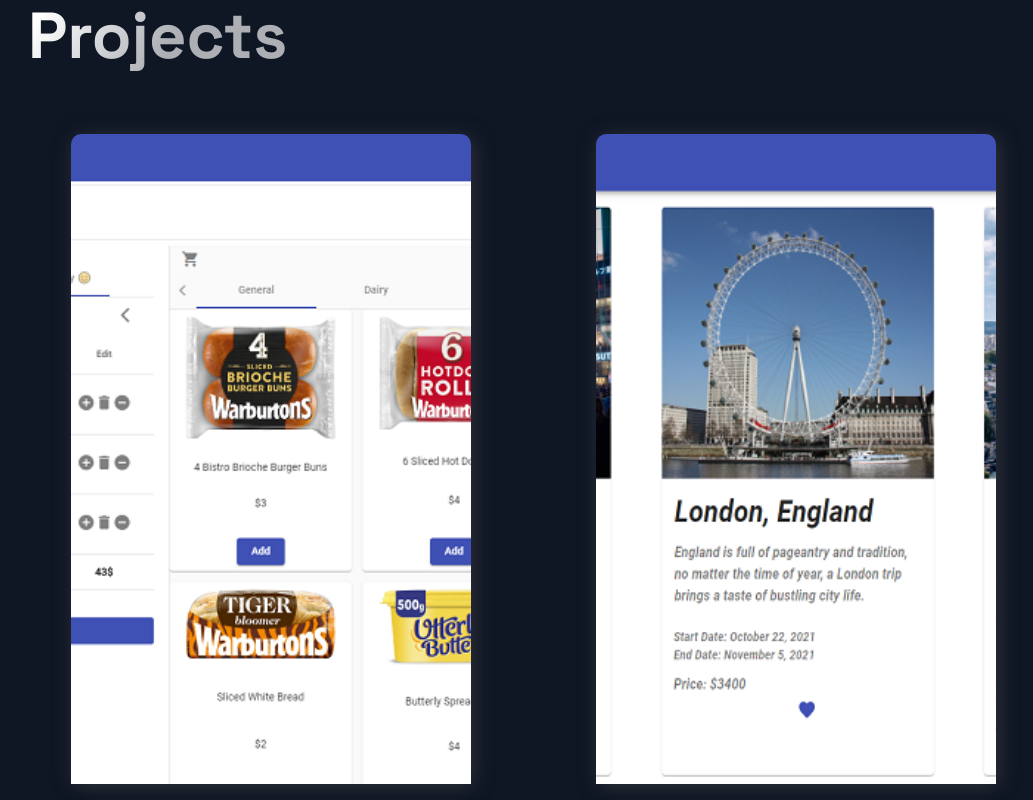
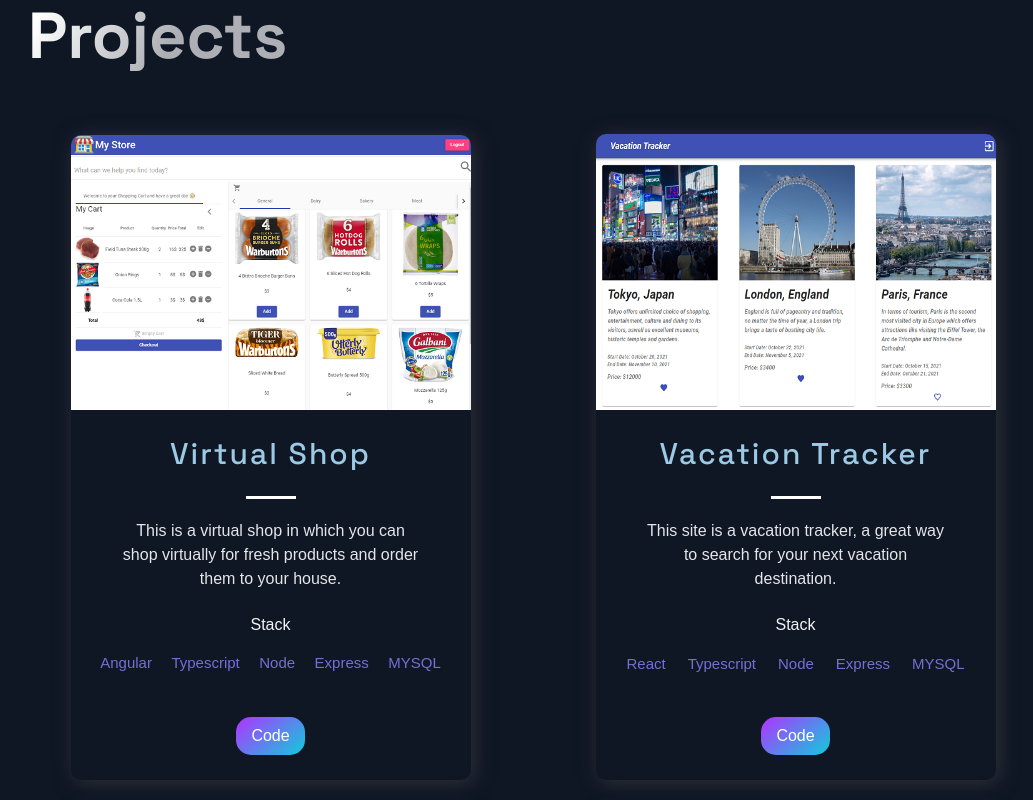
Before and after one commit to OhadMY/Portfolio-Website, a Next.js app: page / in a window 1280 px wide. Shown: the part 700-1500 px from the top of the page, without its empty margins (107-1140 px from the left). Built offline with nearby package versions, Linux system fonts and the light colour scheme.

Commit message:
BlodCard fix v2

```diff
--- a/src/components/Projects/ProjectsStyles.js
+++ b/src/components/Projects/ProjectsStyles.js
@@ -27,7 +27,7 @@
   box-shadow: 3px 3px 20px rgba(80, 78, 78, 0.5);
   text-align: center;
   width: 400px;
-  height: 650px;
+  max-height: 650px;
   @media ${(props) => props.theme.breakpoints.sm} {
     width: 100%;
     margin-bottom: 15px;
```
